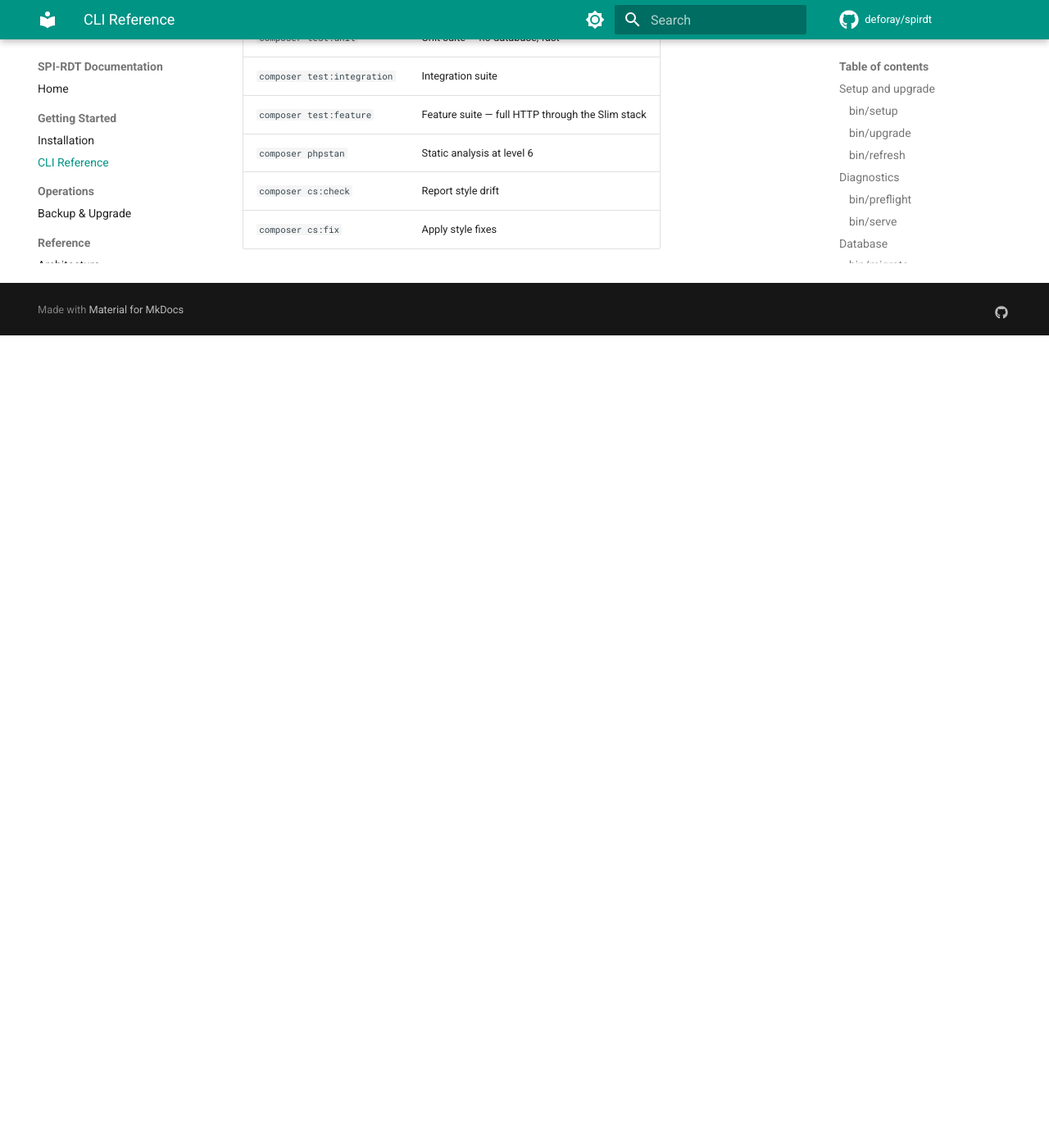
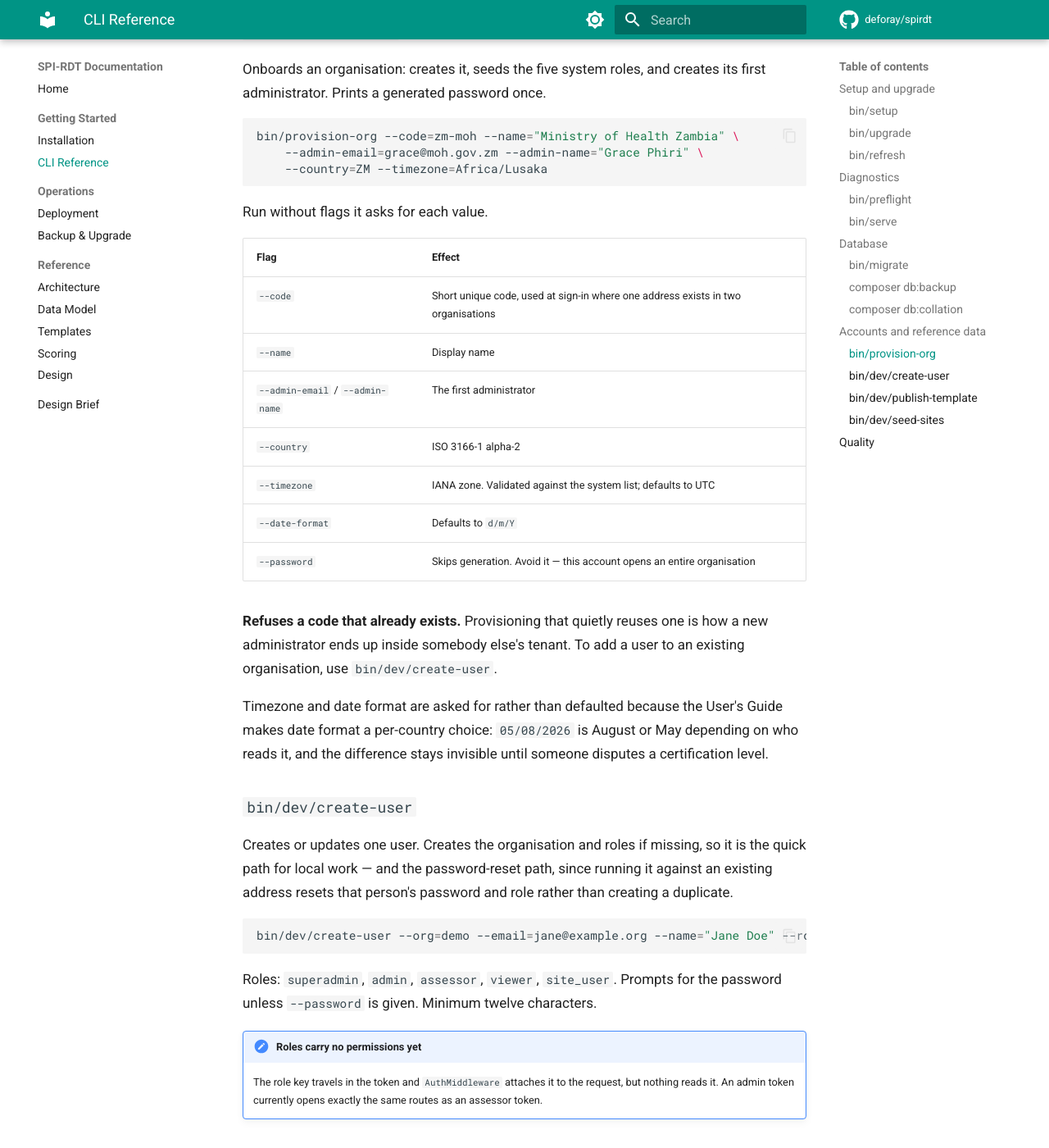
Before and after one commit to deforay/spirdt, an MkDocs documentation site: the page built from docs/cli.md, in a window 1280 px wide and 1400 px high, scrolled down 3960 px. Shown: the whole window at 82% size. Built offline with MkDocs 1.6.1 and Material for MkDocs 9.7.7, drawn with Linux system fonts in a browser that asks for light colours; comment, search, counter and statistics services are not loaded; before the commit the page ends 4369 px from its top, so only the background shows below that; some of the changed text lies outside the part shown.

Commit message:
Run on Apache, and document deploying
The application is a plain front-controller app and runs under mod_php or
php-fpm without changing anything, but nothing in the repository routed
requests to the front controller on Apache — nginx did that in its own
config — so every URL returned 404.

public/.htaccess carries the rewrite, and docs/deployment.md gives the vhost
form, which is preferred because Apache re-reads .htaccess on every request.
The .htaccess is kept anyway so shared hosting works without anyone having to
work out why nothing resolves.

Both handle the Authorization header explicitly. Every route but sign-in is
a Bearer token, and CGI and FastCGI drop that header unless it is copied
into the environment; the symptom is that signing in works and every call
after it returns 401, which reads as a token bug rather than a server one.

RewriteBase is set because public/ is reached through an Alias rather than
as the document root. Without it Apache resolves the substitution against
the URL path and rewrites /api/health to a file that does not exist.

Verified against Apache 2.4.68 with PHP 8.4: the app at /, the API under
/api, the SPA fallback, a single immutable cache header on assets, and the
Authorization header arriving — twice over, once through the vhost and once
through .htaccess alone with AllowOverride All.

The deployment note on checking that .env is unreachable tests the body
rather than the status. The single-page fallback answers every unmatched
path with the app's HTML, so /.env returns 200 on a correctly configured
host and the status code proves nothing.

Also documents provision-org, create-user, publish-template and seed-sites,
which had been added without reaching the CLI reference.

````diff
--- a/docs/cli.md
+++ b/docs/cli.md
@@ -112,6 +112,88 @@
 
 Normalises every table to the server-default utf8mb4 collation. Idempotent.
 
+## Accounts and reference data
+
+Until the admin interface exists, these are the only way to create the records
+an assessor needs in order to sign in and start a visit.
+
+### `bin/provision-org`
+
+Onboards an organisation: creates it, seeds the five system roles, and creates
+its first administrator. Prints a generated password once.
+
+```bash
+bin/provision-org --code=zm-moh --name="Ministry of Health Zambia" \
+    --admin-email=grace@moh.gov.zm --admin-name="Grace Phiri" \
+    --country=ZM --timezone=Africa/Lusaka
+```
+
+Run without flags it asks for each value.
+
+| Flag | Effect |
+|---|---|
+| `--code` | Short unique code, used at sign-in where one address exists in two organisations |
+| `--name` | Display name |
+| `--admin-email` / `--admin-name` | The first administrator |
+| `--country` | ISO 3166-1 alpha-2 |
+| `--timezone` | IANA zone. Validated against the system list; defaults to UTC |
+| `--date-format` | Defaults to `d/m/Y` |
+| `--password` | Skips generation. Avoid it — this account opens an entire organisation |
+
+**Refuses a code that already exists.** Provisioning that quietly reuses one is
+how a new administrator ends up inside somebody else's tenant. To add a user to
+an existing organisation, use `bin/dev/create-user`.
+
+Timezone and date format are asked for rather than defaulted because the User's
+Guide makes date format a per-country choice: `05/08/2026` is August or May
+depending on who reads it, and the difference stays invisible until someone
+disputes a certification level.
+
+### `bin/dev/create-user`
+
+Creates or updates one user. Creates the organisation and roles if missing, so
+it is the quick path for local work — and the password-reset path, since
+running it against an existing address resets that person's password and role
+rather than creating a duplicate.
+
+```bash
+bin/dev/create-user --org=demo --email=jane@example.org --name="Jane Doe" --role=assessor
+```
+
+Roles: `superadmin`, `admin`, `assessor`, `viewer`, `site_user`. Prompts for the
+password unless `--password` is given. Minimum twelve characters.
+
+!!! note "Roles carry no permissions yet"
+    The role key travels in the token and `AuthMiddleware` attaches it to the
+    request, but nothing reads it. An admin token currently opens exactly the
+    same routes as an assessor token.
+
+### `bin/dev/publish-template`
+
+Loads an instrument from `resources/templates/` into the `templates` table and
+publishes it. Platform-wide by default; `--org=<code>` publishes a copy for one
+organisation, which template lookup then prefers.
+
+```bash
+bin/dev/publish-template
+```
+
+**Required before any device can sync.** The server scores against the copy in
+this table, not the one bundled with the app, and a payload naming a template
+that is not here is refused. Re-running replaces the definition for the same
+code and version.
+
+### `bin/dev/seed-sites`
+
+Puts a few facilities and testing sites into an organisation, so the app has
+something to assess before the registry screens exist.
+
+```bash
+bin/dev/seed-sites --org=demo
+```
+
+Matched by facility and name, so running it twice does not duplicate anything.
+
 ## Quality
 
 | Command | What it does |
--- a/mkdocs.yml
+++ b/mkdocs.yml
@@ -41,6 +41,7 @@
       - Installation: getting-started.md
       - CLI Reference: cli.md
   - Operations:
+      - Deployment: deployment.md
       - Backup & Upgrade: operations.md
   - Reference:
       - Architecture: architecture.md
````
Also changed, not shown: docs/deployment.md (added, +165 -0 lines), 1 other file.
